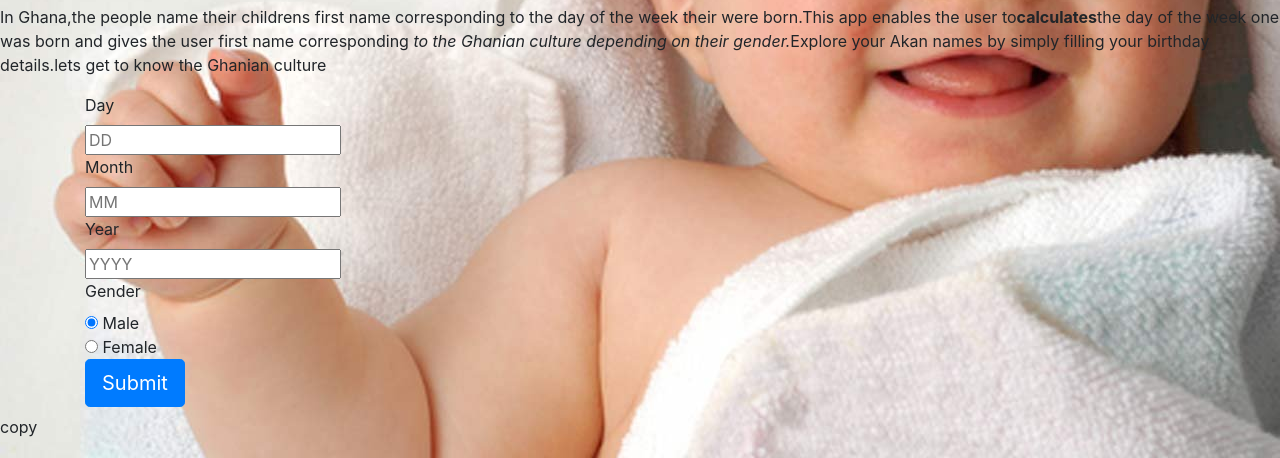
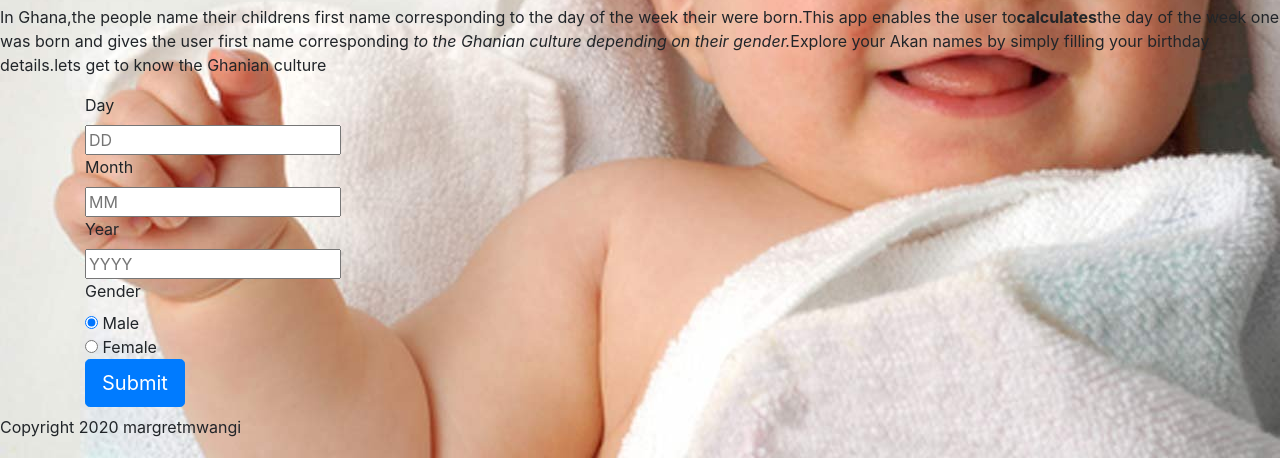
Before and after one commit to margretmwangi/Akan-Birthday, a plain HTML site: page index.html in a window 1280 px wide. Shown: the part 342-800 px from the top of the page. Drawn offline with nearby package versions, Linux system fonts and the light colour scheme.

Commit message:
added a copyright

```diff
--- a/index.html
+++ b/index.html
@@ -70,6 +70,6 @@
           <h3 id="outcome"></h3>
           <script src="script.js"></script>
         </body>
-        copy
+        Copyright 2020 margretmwangi
 
 </html>
```
